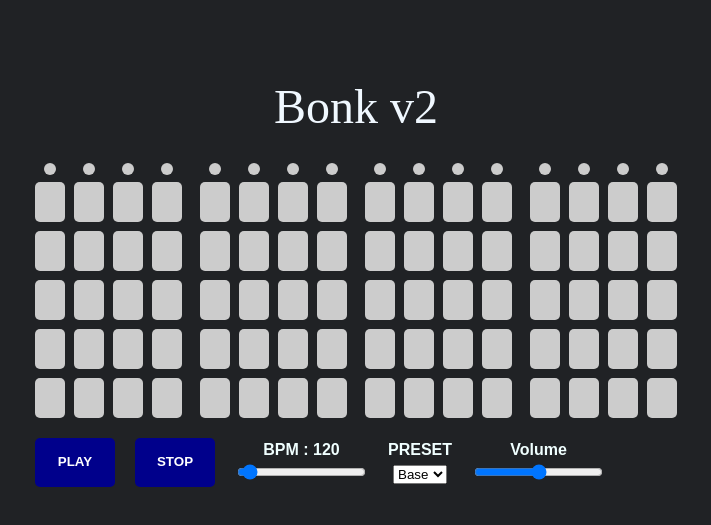
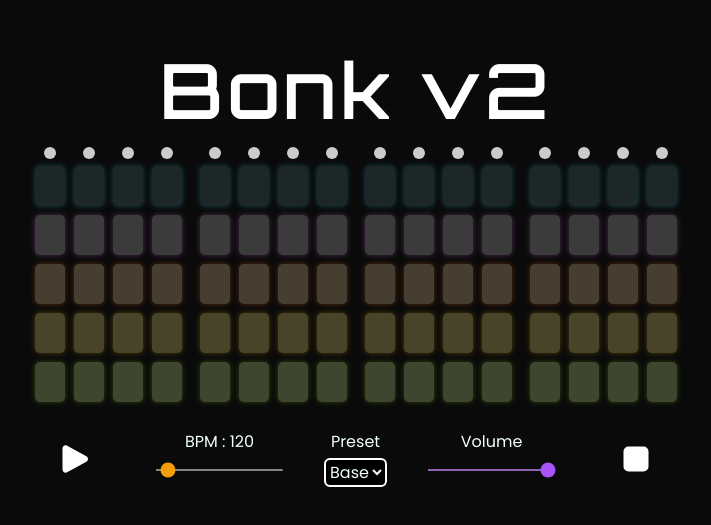
Before and after one commit to KanielPinto/Bonk_v2, a React (Vite) app in the folder Bonk_v2/: page / in a window 1280 px wide. Shown: the part 129-654 px from the top of the page, without its empty margins (284-995 px from the left). Built offline with nearby package versions, Linux system fonts and the light colour scheme; no server answers.

Commit message:
collation of code

```diff
--- a/Bonk_v2/package.json
+++ b/Bonk_v2/package.json
@@ -9,6 +9,8 @@
     "preview": "vite preview"
   },
   "dependencies": {
+    "autoprefixer": "^10.4.13",
+    "postcss": "^8.4.21",
     "react": "^18.2.0",
     "react-dom": "^18.2.0",
     "tone": "^14.7.77",
@@ -19,6 +21,7 @@
     "@types/react-dom": "^18.0.10",
     "@vitejs/plugin-react": "^3.1.0",
     "sass": "^1.58.3",
+    "tailwindcss": "^3.2.7",
     "typescript": "^4.9.3",
     "vite": "^4.1.0"
   }
--- /dev/null
+++ b/Bonk_v2/postcss.config.cjs
@@ -0,0 +1,6 @@
+module.exports = {
+    plugins: {
+      tailwindcss: {},
+      autoprefixer: {},
+    }
+  }
--- a/Bonk_v2/src/App.tsx
+++ b/Bonk_v2/src/App.tsx
@@ -1,7 +1,12 @@
 import Bonk from "./Bonk";
+import "./index.css";
 
 function App() {
   return (
+    <div className="flex flex-col justify-items-between align-items-center w-[100%]">
+      <h1 className="text-7xl font-bold mb-5 text-center font-orbitron tracking-widest text-white">
+        Bonk v2
+      </h1>
       <Bonk
         samples={[
           {
@@ -83,6 +88,7 @@ function App() {
           },
         ]}
       />
+    </div>
   );
 }
 
--- a/Bonk_v2/src/Bonk.module.scss
+++ b/Bonk_v2/src/Bonk.module.scss
@@ -1,3 +1,8 @@
+@import url(index.css);
+@tailwind base;
+@tailwind components;
+@tailwind utilities;
+
 @mixin invisibleInput {
   border: 0px;
   clip: rect(0px, 0px, 0px, 0px);
@@ -47,7 +52,7 @@
     @include invisibleInput();
 
     &:checked + #{$cell}Content {
-      background-color: #38fbdb;
+      background-color: aquamarine;
     }
 
     &:focus-visible + #{$cell}Content {
@@ -98,24 +103,22 @@
 .playButton {
   border: none;
   border-radius: 5px;
-  appearance: none;
-  background-color: darkblue;
+  // appearance: none;
+  background-color: rgba(255,255,255,0);
   color: white;
   width: 80px;
   line-height: 2;
   font-weight: 700;
   transition: background-color 0.5s;
+  justify-items: center;
 
-  &:hover {
-    background-color: blue;
-  }
 }
 
 .controlCol {
   text-align: center;
   color: azure;
-  font-weight: 700;
 }
+
 .slider {
   caption-side: top;
 }
--- a/Bonk_v2/src/Bonk.tsx
+++ b/Bonk_v2/src/Bonk.tsx
@@ -1,8 +1,6 @@
 import React, { useState } from "react";
-import ReactDOM from "react-dom";
 import styles from "./Bonk.module.scss";
 import * as Tone from "tone";
-import useForceUpdate from "use-force-update";
 
 const note = "C1";
 
@@ -25,7 +23,7 @@ export default function Bonk({ samples, noOfSteps = 16 }: Props) {
   var presetFact = globalThis.presetFactor;
   presetFact = 0;
   const [isPlaying, setIsPlaying] = React.useState(false);
-  const trackId = [...Array(samples.length/3).keys()] as const;
+  const trackId = [...Array(samples.length / 3).keys()] as const;
   const stepId = [...Array(noOfSteps).keys()] as const;
 
   const trackRef = React.useRef<Tracks[]>([]);
@@ -79,8 +77,6 @@ export default function Bonk({ samples, noOfSteps = 16 }: Props) {
         },
       }).toDestination(),
     }));
-
-
   };
 
   //   console.log(window.presetFactor.toString());
@@ -118,7 +114,6 @@ export default function Bonk({ samples, noOfSteps = 16 }: Props) {
 
   return (
     <div className={styles.container}>
-      <div className={styles.header}>Bonk v2</div>
       <div className={styles.grid}>
         <div className={styles.row}>
           {stepId.map((stepId) => (
@@ -148,7 +143,7 @@ export default function Bonk({ samples, noOfSteps = 16 }: Props) {
                     <input
                       type="checkbox"
                       id={id}
-                      className={styles.cellInput}
+                      className={`peer ${styles.cellInput}`}
                       ref={(element) => {
                         if (!element) return;
                         if (!stepRef.current[trackId]) {
@@ -157,7 +152,21 @@ export default function Bonk({ samples, noOfSteps = 16 }: Props) {
                         stepRef.current[trackId][stepId] = element;
                       }}
                     />
-                    <div className={styles.cellContent}></div>
+                    <div
+                      className={`${
+                        trackId == 0
+                          ? "shadow-cyan-400 shadow-3xl bg-cyan-200/50 peer-checked:bg-cyan-400"
+                          : trackId == 1
+                          ? "shadow-fuchsia-400 shadow-3xl bg-fuchsia peer-checked:bg-fuchsia-400"
+                          : trackId == 2
+                          ? "shadow-orange-500 shadow-3xl bg-orange-200 peer-checked:bg-orange-400"
+                          : trackId == 3
+                          ? "shadow-yellow-500 shadow-3xl bg-yellow-200 peer-checked:bg-yellow-400"
+                          : "shadow-lime-500 shadow-3xl bg-lime-200 peer-checked:bg-lime-400"
+                      } peer-checked:opacity-100 opacity-25 ${
+                        styles.cellContent
+                      }`}
+                    ></div>
                   </label>
                 );
               })}
@@ -165,13 +174,39 @@ export default function Bonk({ samples, noOfSteps = 16 }: Props) {
           ))}
         </div>
       </div>
-      <div className={styles.controlPanel}>
+
+      {/*Control Panel*/}
+      <div className={`w-50 flex flex-row space-x-10 mt-2`}>
         <button className={styles.playButton} onClick={playClick}>
-          {isPlaying ? "PAUSE" : "PLAY"}
+          {isPlaying ? (
+            <svg
+              xmlns="http://www.w3.org/2000/svg"
+              viewBox="0 0 24 24"
+              fill="currentColor"
+              className="icon-blue w-10 h-10 inline"
+            >
+              <path
+                fill-rule="evenodd"
+                d="M6.75 5.25a.75.75 0 01.75-.75H9a.75.75 0 01.75.75v13.5a.75.75 0 01-.75.75H7.5a.75.75 0 01-.75-.75V5.25zm7.5 0A.75.75 0 0115 4.5h1.5a.75.75 0 01.75.75v13.5a.75.75 0 01-.75.75H15a.75.75 0 01-.75-.75V5.25z"
+                clip-rule="evenodd"
+              />
+            </svg>
+          ) : (
+            <svg
+              xmlns="http://www.w3.org/2000/svg"
+              viewBox="0 0 24 24"
+              fill="currentColor"
+              className="icon-green w-10 h-10 inline"
+            >
+              <path
+                fill-rule="evenodd"
+                d="M4.5 5.653c0-1.426 1.529-2.33 2.779-1.643l11.54 6.348c1.295.712 1.295 2.573 0 3.285L7.28 19.991c-1.25.687-2.779-.217-2.779-1.643V5.653z"
+                clip-rule="evenodd"
+              />
+            </svg>
+          )}
         </button>
-        <button className={styles.playButton} onClick={stopClick}>
-          STOP
-        </button>
+
         <div className={styles.controlCol}>
           <label htmlFor="bpmSlide">
             {"BPM" + "  :  " + Tone.Transport.bpm.value.toFixed(0)}
@@ -183,22 +218,25 @@ export default function Bonk({ samples, noOfSteps = 16 }: Props) {
             max={280}
             step={1}
             onChange={bpmSet}
-            className={styles.slider}
+            className={`accent-amber-500 icon-amber h-[2px] ${styles.slider}`}
             name="bpmSlide"
             id="bpmSlide"
           />
         </div>
-        <div className={styles.controlCol}>
-          <label htmlFor="presetSel">PRESET</label> <br />
+
+        <div className={`rounded-lg ${styles.controlCol}`}>
+          <label htmlFor="presetSel">Preset</label> <br />
           <select
-            className={styles.dropbox}
             name="presetSel"
             required
             id="presetSel"
             defaultValue={"base"}
             onChange={presetChange}
+            className="bg-black border-2 rounded-md mt-1 border-white text-center"
           >
-            <option value="base">Base</option>
+            <option value="base" className="pl-10">
+              Base
+            </option>
             <option value="set2">Set 2</option>
             <option value="trap">Trap</option>
           </select>
@@ -210,14 +248,29 @@ export default function Bonk({ samples, noOfSteps = 16 }: Props) {
           <input
             type="range"
             min={0}
-            max={100}
-            step={1}
+            max={1}
+            step={0.01}
             onChange={volSet}
-            className={styles.slider}
+            className={`accent-purple-500 icon-purple h-[2px] ${styles.slider}`}
             name="volSlide"
             id="volSlide"
           />
         </div>
+
+        <button className={`${styles.playButton}`} onClick={stopClick}>
+          <svg
+            xmlns="http://www.w3.org/2000/svg"
+            viewBox="0 0 24 24"
+            fill="currentColor"
+            className="icon-red w-10 h-10 inline"
+          >
+            <path
+              fill-rule="evenodd"
+              d="M4.5 7.5a3 3 0 013-3h9a3 3 0 013 3v9a3 3 0 01-3 3h-9a3 3 0 01-3-3v-9z"
+              clip-rule="evenodd"
+            />
+          </svg>
+        </button>
       </div>
     </div>
   );
--- a/Bonk_v2/src/index.css
+++ b/Bonk_v2/src/index.css
@@ -1,5 +1,11 @@
+@import url("https://fonts.googleapis.com/css2?family=Poppins&display=swap");
+@import url('https://fonts.googleapis.com/css2?family=Orbitron&display=swap');
+@tailwind base;
+@tailwind components;
+@tailwind utilities;
+
 :root {
-  font-family: "Orbitron", Arial, sans-serif;
+  font-family: "Poppins", Arial, sans-serif;
   line-height: 1.5;
   font-weight: 400;
 }
@@ -8,5 +14,33 @@ body{
   display: grid;
   place-content: center;
   min-height: 100vh;
-  background-color: rgb(32, 34, 37);
+  background-color: rgb(10, 10, 10);
 }
+
+.bg-blue-gradient {
+  background: linear-gradient(
+    157.81deg,
+    #def9fa -43.27%,
+    #bef3f5 -21.24%,
+    #9dedf0 12.19%,
+    #7de7eb 29.82%,
+    #46d1d6 51.94%,
+    #26bad1 90.29%
+  );
+}
+
+.icon-green:hover {
+  filter: drop-shadow(0px 0px 10px rgba(9, 255, 71, 0.8));
+}
+.icon-blue:hover {
+  filter: drop-shadow(0px 0px 10px rgba(0, 174, 255, 0.8));
+}
+.icon-red:hover {
+  filter: drop-shadow(0px 0px 10px rgba(192, 17, 46, 0.8));
+}
+.icon-amber:hover {
+  filter: drop-shadow(0px 0px 10px rgba(255, 167, 2, 0.8));
+}
+.icon-purple:hover {
+  filter: drop-shadow(0px 0px 10px rgba(111, 0, 255, 0.8));
+}
--- /dev/null
+++ b/Bonk_v2/tailwind.config.cjs
@@ -0,0 +1,32 @@
+/** @type {import('tailwindcss').Config} */
+module.exports = {
+  content: ["./index.html", "./src/**/*.{js,jsx,tsx}"],
+  mode: "jit",
+  theme: {
+    extend: {
+      boxShadow: {
+        '3xl': '0 0px 5px 0.5px rgba(0, 0, 0, 1)',
+      },
+      colors: {
+        primary: "#00040f",
+        secondary: "#00f6ff",
+        dimWhite: "rgba(255, 255, 255, 0.7)",
+        dimBlue: "rgba(9, 151, 124, 1)",
+        cc1: "#6a00ff",
+      },
+      fontFamily: {
+        poppins: ["Poppins", "sans-serif"],
+        orbitron: ["Orbitron", "sans-serif"],
+      },
+    },
+    screens: {
+      xs: "480px",
+      ss: "620px",
+      sm: "768px",
+      md: "1060px",
+      lg: "1200px",
+      xl: "1700px",
+    },
+  },
+  plugins: [],
+};
```
Also changed, not shown: 1 other file (tests, documents, lock files or other folders). Lines whose indentation alone changed are shown as unchanged.
